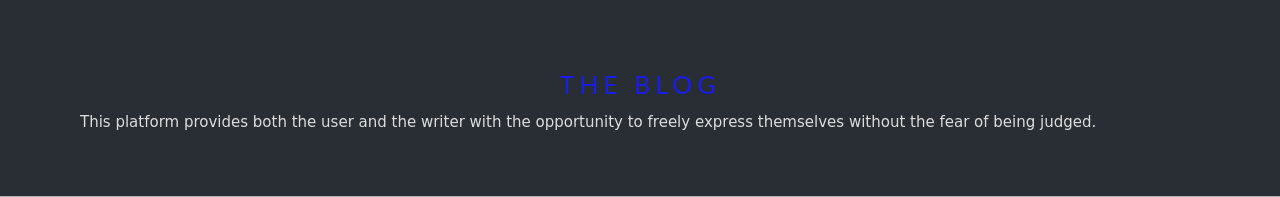
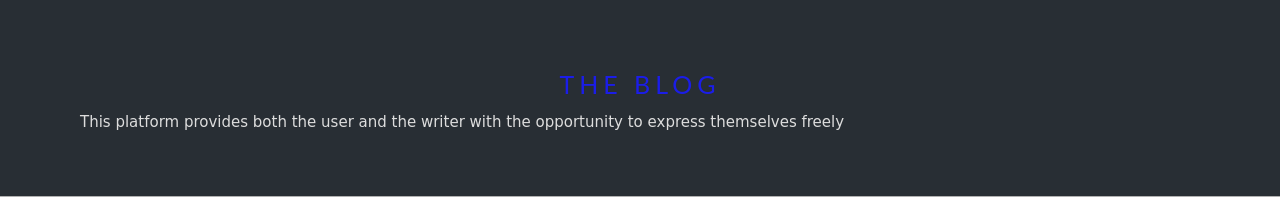
Before and after one commit to ryancurtis998/Blog, a Flask app: page / in a window 1280 px wide. Shown: the part 1073-1270 px from the top of the page. Run offline with Flask 2, Linux system fonts and the light colour scheme; some libraries are stand-ins or nearby versions; some web fonts are replaced; grey boxes are pictures that could not be loaded.

Commit message:
updating of index.html

```diff
--- a/app/main/views.py
+++ b/app/main/views.py
@@ -31,7 +31,7 @@ def theblog():
         new_pitch = Blog(m_blog_title = title, m_blog_content=pitch, m_blog_posted_on = datetime.now() , user = current_user)
         new_pitch.save_blog()
 
-        #mail_message("Thank you for sending your first post","email/welcome_user",user.email,user=user)
+        # mail_message("Thank you for sending your first post","email/welcome_user",user.email,user=user)
         return redirect(url_for('main.theblog'))
 
 
--- a/app/templates/index.html
+++ b/app/templates/index.html
@@ -23,8 +23,7 @@
 
 <div class="blog-summary">
   <h3>The Blog</h3>
-  <p>This platform provides both the user and the writer with the opportunity to freely
-  express themselves without the fear of being judged.</p>
+  <p>This platform provides both the user and the writer with the opportunity to express themselves freely</p>
 </div>
 
 <div class="bgimg-1">
```
